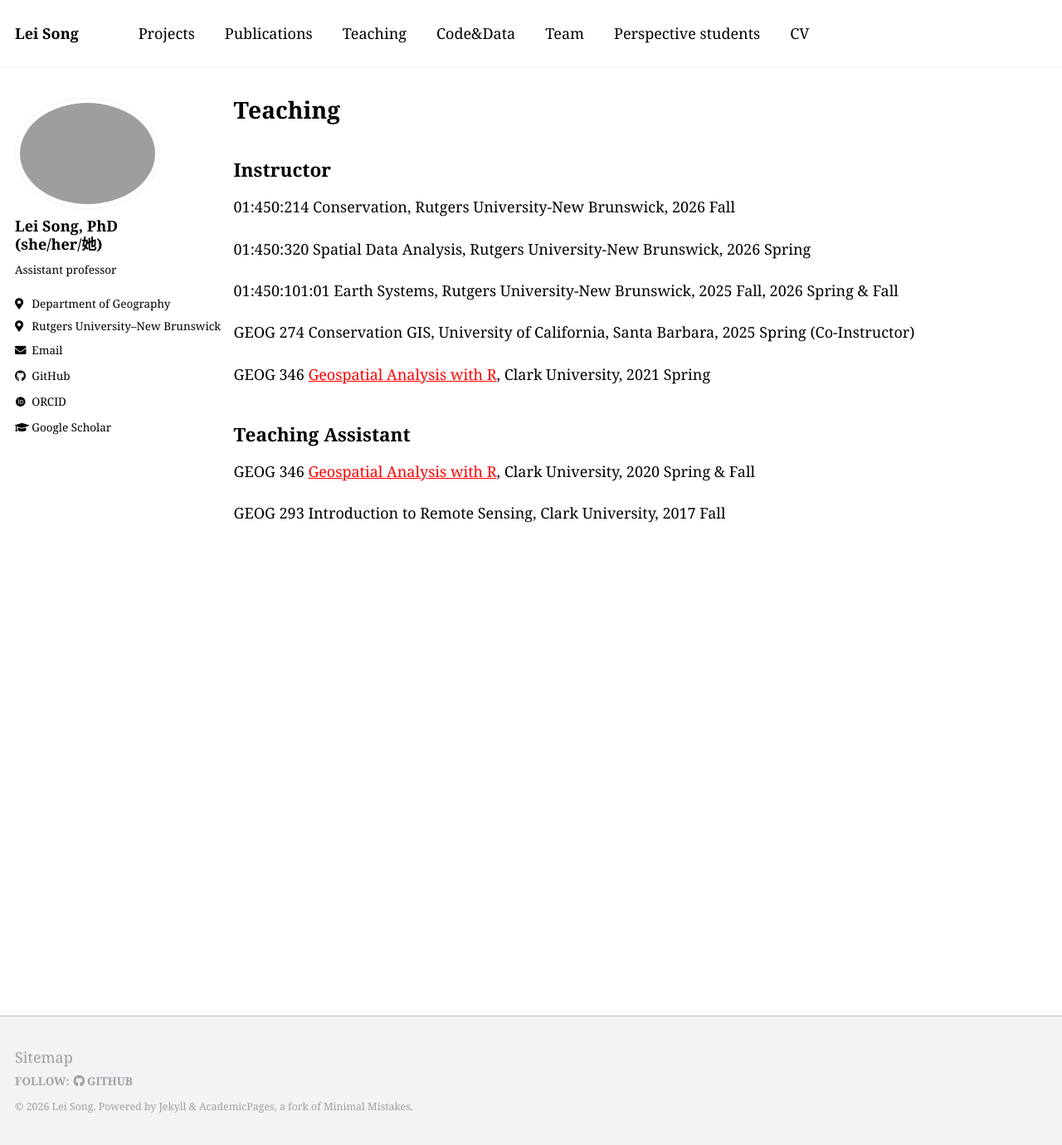
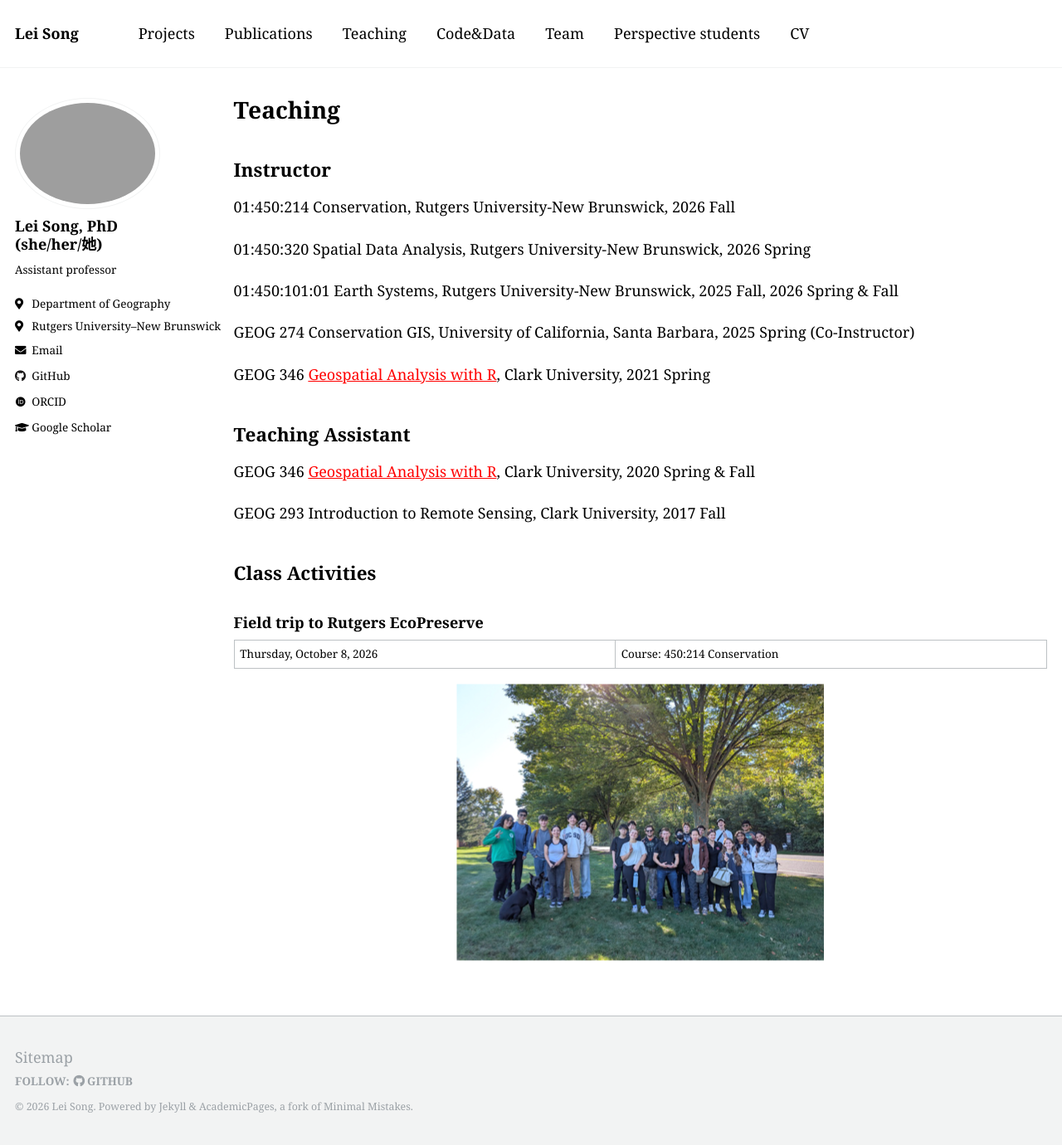
Before and after one commit to LLeiSong/website, a Jekyll site: the page built from _pages/teaching.md, in a window 1280 px wide and 1380 px high. Shown: the whole window at 83% size. Built offline with Jekyll 4.4.1, drawn with Linux system fonts in a browser that asks for light colours; some web fonts are replaced.

Commit message:
Update teaching

```diff
--- a/_pages/teaching.md
+++ b/_pages/teaching.md
@@ -23,3 +23,11 @@ GEOG 346 [<span style ="color:red"> Geospatial Analysis with R</span>](https://a
 GEOG 346 [<span style ="color:red"> Geospatial Analysis with R</span>](https://agroimpacts.github.io/geospaar/), Clark University, 2020 Spring & Fall
 
 GEOG 293 Introduction to Remote Sensing, Clark University, 2017 Fall
+
+## Class Activities
+
+### Field trip to Rutgers EcoPreserve
+
+Thursday, October 8, 2026 | Course: 450:214 Conservation
+
+<p align="center"> <img src="/website/images/teaching/ecopreserve_2026-10-08.png" width="443" alt="Conservation class field trip to Rutgers EcoPreserve on October 8, 2026"></p>
```
Also changed, not shown: images/teaching/ecopreserve_2026-10-08.png (added).
